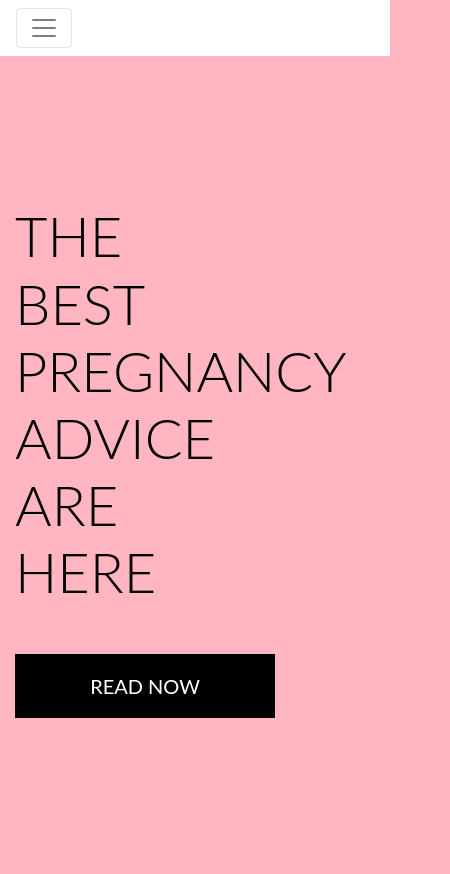
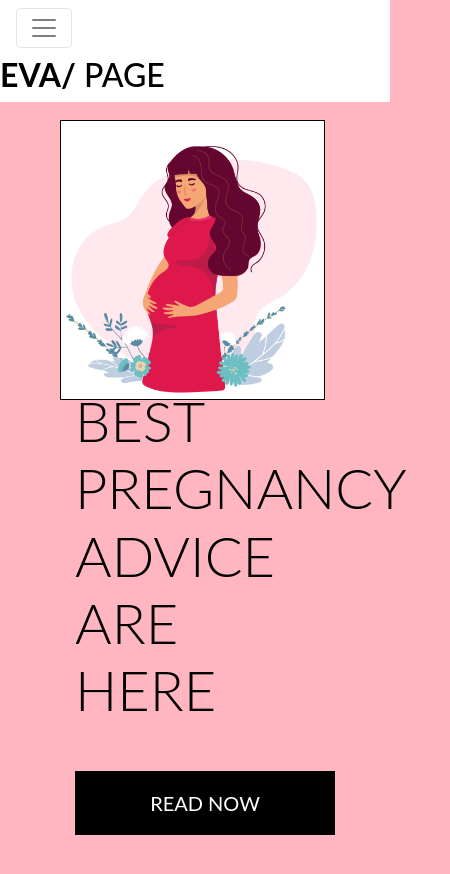
Before and after one commit to OmarBedawi/trial2022, a plain HTML site: page index.html in a window 390 px wide. Shown: the whole page, 450 px wide, since content can reach past the window. Before the commit the page ends 848 px from the top, so only its background shows below. Drawn offline with nearby package versions, Linux system fonts and the light colour scheme.

Commit message:
added mobile css

```diff
--- a/assets/css/style.css
+++ b/assets/css/style.css
@@ -3,7 +3,7 @@ html {
 }
 
 body {
-    background: lightpink url('/media/homepage_background_cropped.jpg') no-repeat center center fixed;
+    background: lightpink;
     background-size: cover;
     height: calc(100vh - 164px);
     color: #555;
@@ -89,6 +89,8 @@ body {
     float: right;
 }
 
+
+
 /* -------------------------------- Media Queries */
 
 /* Slightly larger container on xl screens */
@@ -127,8 +129,20 @@ body {
 
 /* pad the top a bit when navbar is collapsed on mobile */
 @media (max-width: 850px) {
-    .index_div {
-        display: none;
+    .section_margin {
+        margin-left: 60px;
+    }
+
+    .index_pic{
+        display: flex;
+        margin-top: 0px;
+        width: 200%;
+        margin-right: 110px;
+    }
+
+    .best_margin{
+        margin-top: 200px;
+
     }
 
 }
--- a/index.html
+++ b/index.html
@@ -42,13 +42,14 @@
           </button>
 
       </nav>
+      <h2 class="d-block d-sm-none logo-font text-black"><strong>Eva/</strong> Page</h2><!--to display only from 800px to down-->
   </div>
 </header>
 
     <div class="container h-100 section_margin">
         <div class="row h-100">
             <div class="col-7 col-md-6 my-auto">
-                <h1 class="display-4 logo-font text-black">
+                <h1 class="display-4 logo-font text-black best_margin">
                     The best pregnancy advice are here
                 </h1>
                 <div class="my-5">
```
